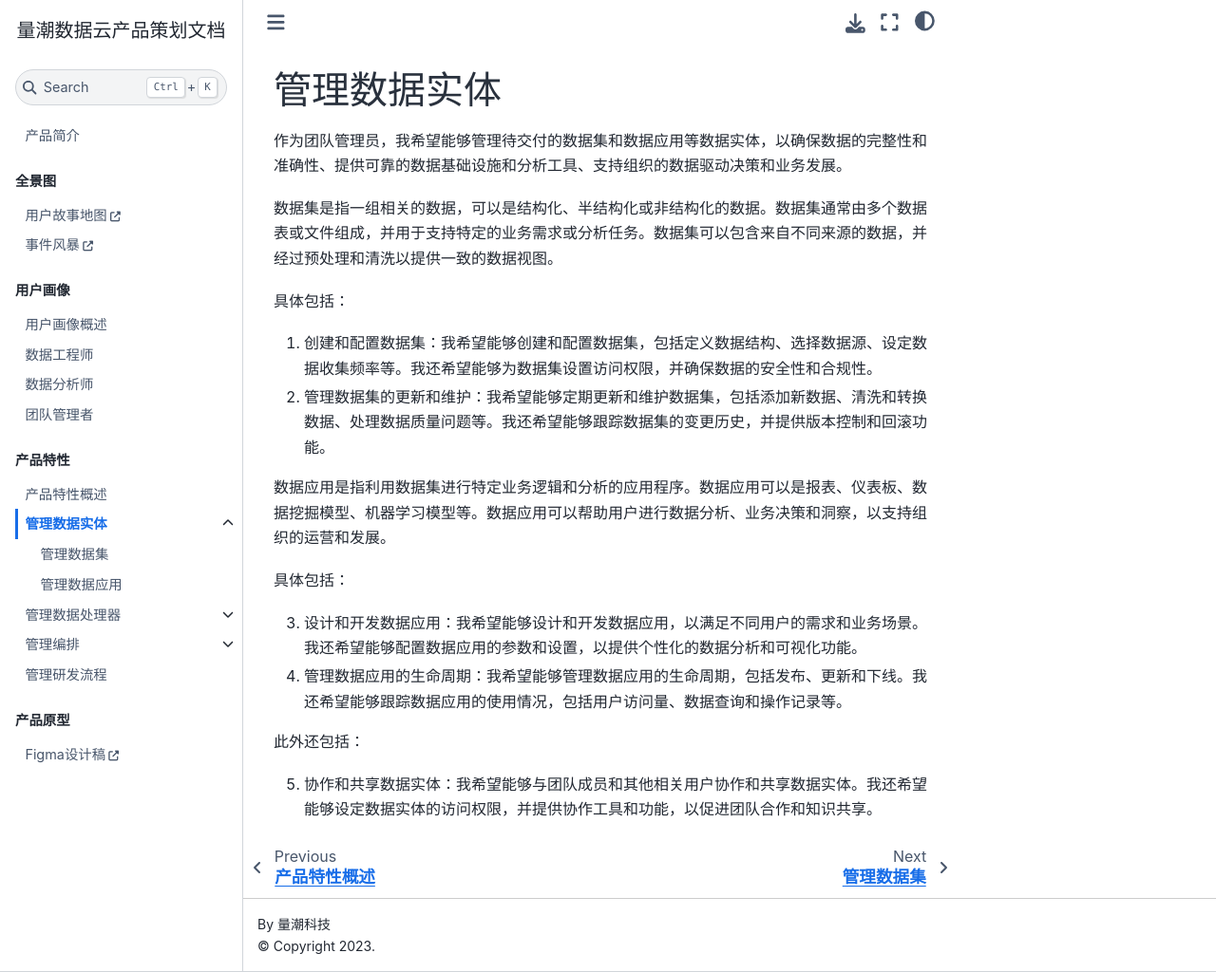
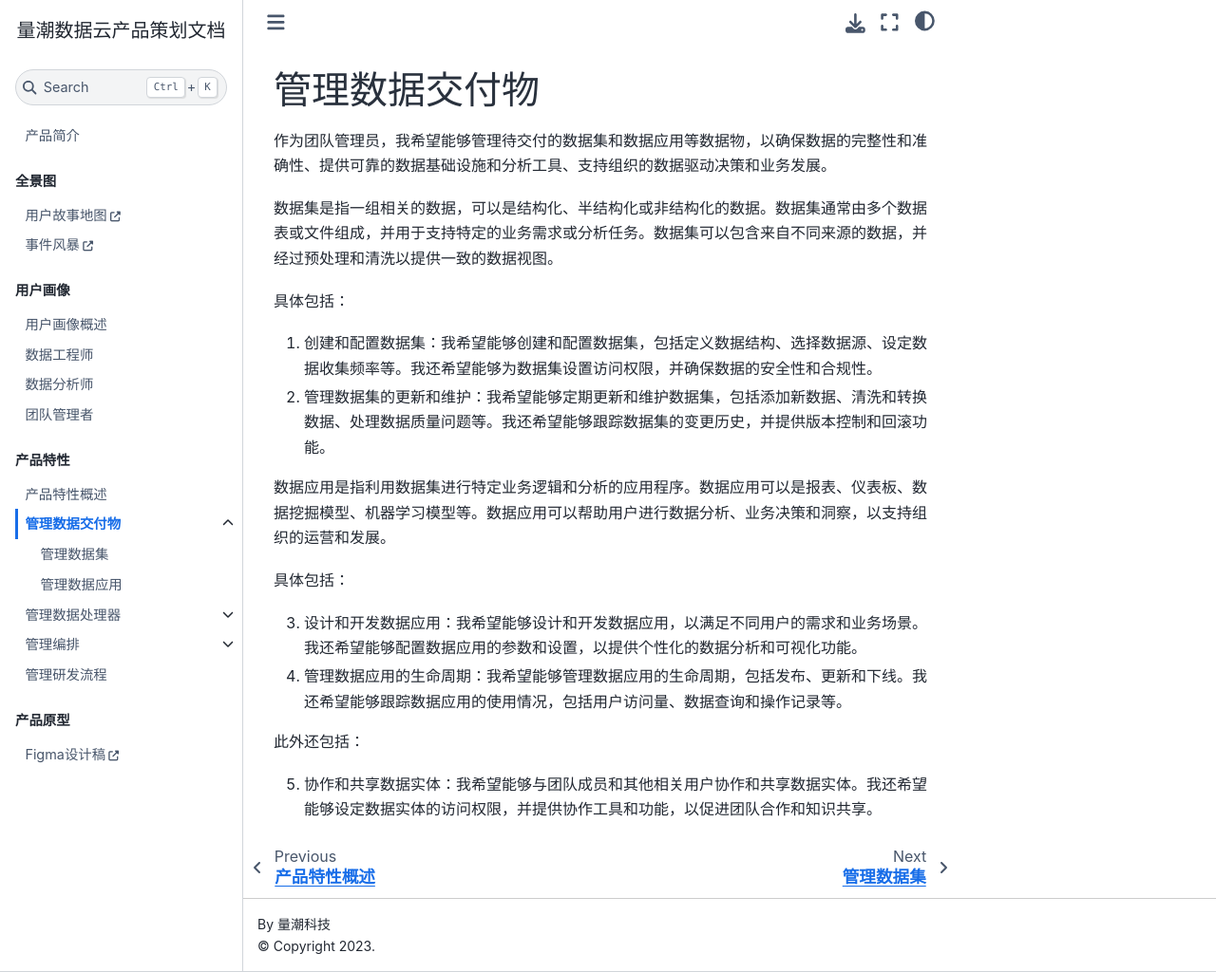
Before and after one commit to quanttide/qtcloud-data-prd, a Jupyter Book: the page built from features/deliveries/README.md, in a window 1280 px wide and 1024 px high. Shown: the whole window at 95% size. Built offline with Jupyter Book 1.0.4 settings and Sphinx 7.4.7 and the Sphinx Book theme 1.1.4, drawn with Linux system fonts in a browser that asks for light colours.

Commit message:
change: 重新定义数据实体为数据交付物

```diff
--- a/_toc.yml
+++ b/_toc.yml
@@ -16,10 +16,10 @@ parts:
 - caption: 产品特性
   chapters:
   - file: features/README.md
-  - file: features/entities/README.md
+  - file: features/deliveries/README.md
     sections:
-    - file: features/entities/datasets/README.md
-    - file: features/entities/applications/README.md
+    - file: features/deliveries/datasets/README.md
+    - file: features/deliveries/applications/README.md
   - file: features/handlers/README.md
     sections:
     - file: features/handlers/collectors/README.md
--- a/features/entities/README.md
+++ b/features/deliveries/README.md
@@ -1,6 +1,6 @@
-# 管理数据实体
+# 管理数据交付物
 
-作为团队管理员，我希望能够管理待交付的数据集和数据应用等数据实体，以确保数据的完整性和准确性、提供可靠的数据基础设施和分析工具、支持组织的数据驱动决策和业务发展。
+作为团队管理员，我希望能够管理待交付的数据集和数据应用等数据物，以确保数据的完整性和准确性、提供可靠的数据基础设施和分析工具、支持组织的数据驱动决策和业务发展。
 
 数据集是指一组相关的数据，可以是结构化、半结构化或非结构化的数据。数据集通常由多个数据表或文件组成，并用于支持特定的业务需求或分析任务。数据集可以包含来自不同来源的数据，并经过预处理和清洗以提供一致的数据视图。
 
```
Also changed, not shown: features/deliveries/applications/README.md (renamed from features/entities/applications/README.md), features/deliveries/datasets/README.md (renamed from features/entities/datasets/README.md).
